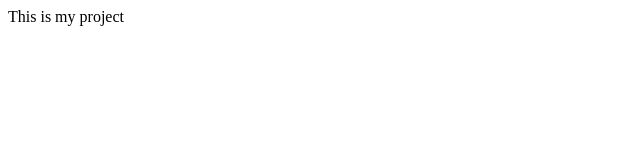
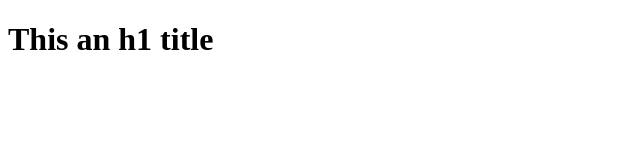
Before and after one commit to 3t4an/CODE, a plain HTML site: page index.html in a window 1280 px wide. Shown: the whole page, without its empty margins (0-640 px from the left). Drawn offline with Linux system fonts and the light colour scheme.

Commit message:
Change Direction

```diff
--- a/index.html
+++ b/index.html
@@ -6,6 +6,8 @@
         </script>
     </head>
     <body>
-        This is my project
+        <h1>
+            This an h1 title
+        </h1>
     </body>
 </html>
```
